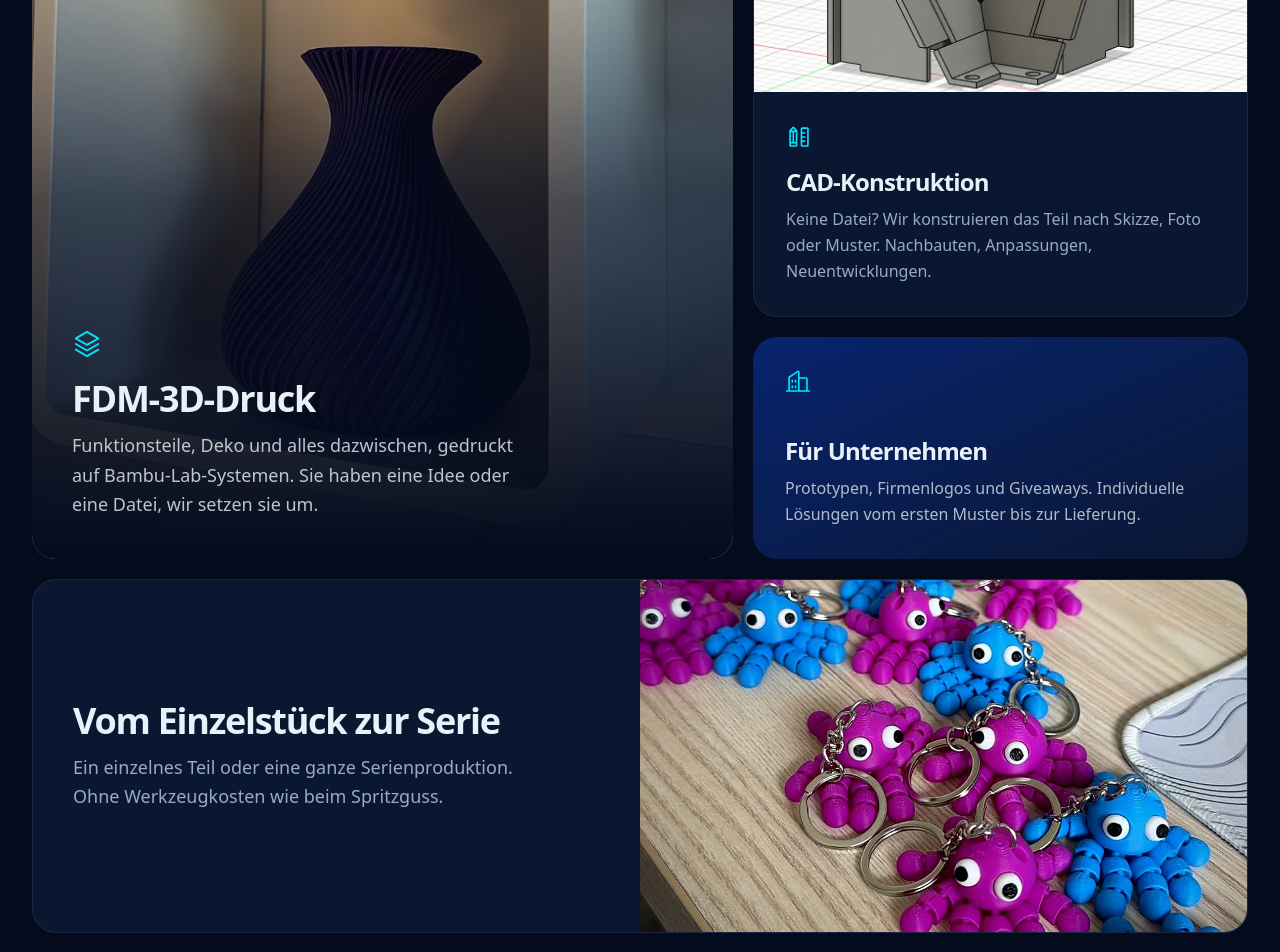
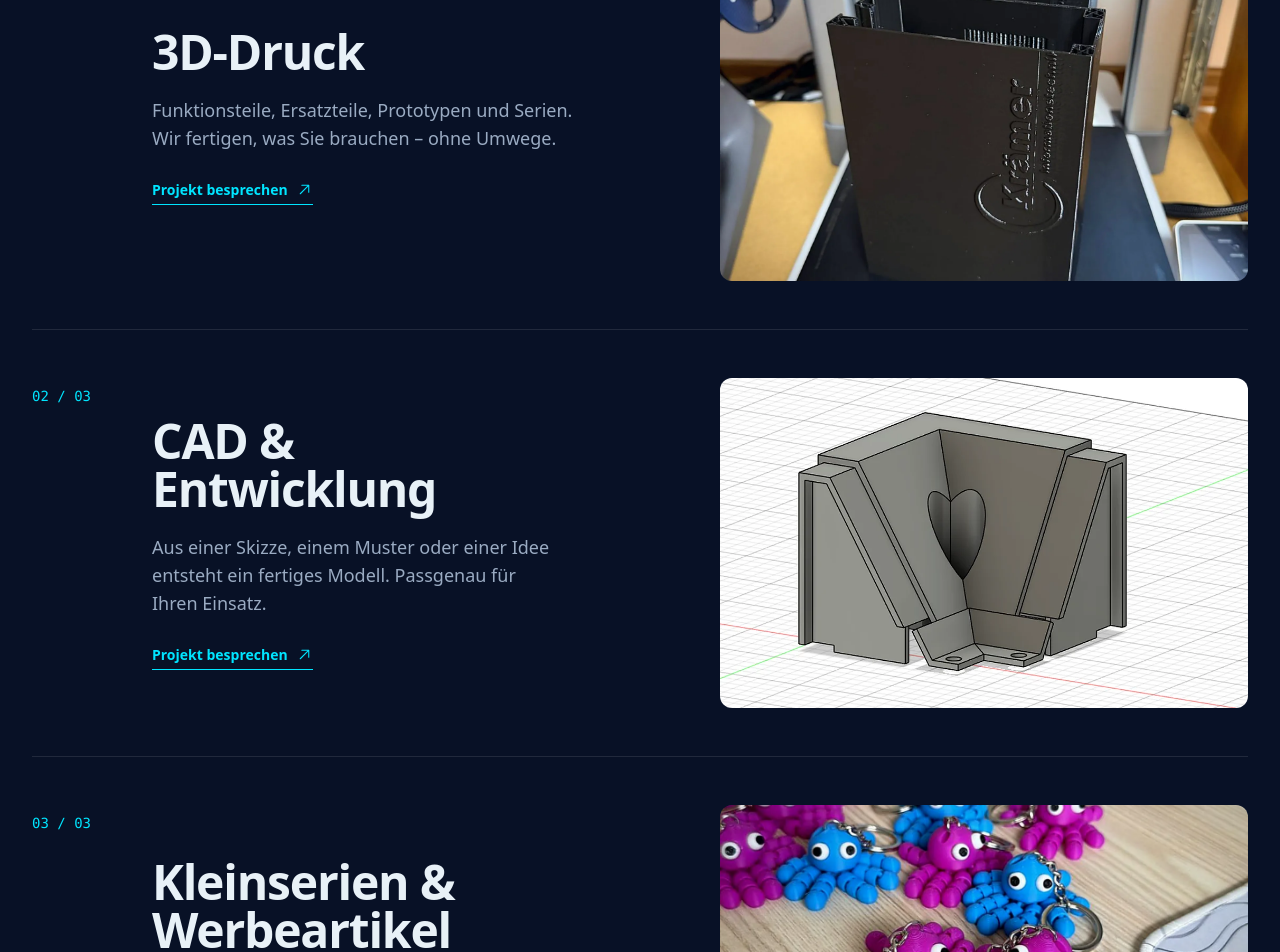
Before and after one commit to LayerInForm/LayerForm, a React (Vite) app: page / in a window 1280 px wide. Shown: the part 3280-4232 px from the top of the page. Built offline with nearby package versions, Linux system fonts and the light colour scheme.

Commit message:
redesign: replace generic service bento with editorial case-led service rows

```diff
--- a/components/CorporateServices.tsx
+++ b/components/CorporateServices.tsx
@@ -1,98 +1,43 @@
 import React from 'react';
-import { Buildings, PencilRuler, Stack } from '@phosphor-icons/react';
+import { ArrowUpRight } from '@phosphor-icons/react';
 import { Reveal } from './effects';
 
-interface CorporateServicesProps {
-  onInquiryClick: () => void;
-}
+interface CorporateServicesProps { onInquiryClick: () => void; }
 
-/** Bento mit genau vier Leistungen */
-export const CorporateServices: React.FC<CorporateServicesProps> = () => (
-  <section id="leistungen" className="relative">
+const SERVICES = [
+  { number: '01', title: '3D-Druck', description: 'Funktionsteile, Ersatzteile, Prototypen und Serien. Wir fertigen, was Sie brauchen – ohne Umwege.', image: '/projects/kraemer-gehaeuse.webp', alt: '3D-gedruckte Gehäuse in Serie' },
+  { number: '02', title: 'CAD & Entwicklung', description: 'Aus einer Skizze, einem Muster oder einer Idee entsteht ein fertiges Modell. Passgenau für Ihren Einsatz.', image: '/projects/cad-aussen.webp', alt: 'CAD-Konstruktion eines Bauteils' },
+  { number: '03', title: 'Kleinserien & Werbeartikel', description: 'Kleine Stückzahlen, personalisierte Produkte und Giveaways für Ihr Unternehmen.', image: '/projects/oktopus-anhaenger.webp', alt: '3D-gedruckte Schlüsselanhänger in Kleinserie' },
+];
+
+export const CorporateServices: React.FC<CorporateServicesProps> = ({ onInquiryClick }) => (
+  <section id="leistungen" className="relative border-y border-white/[.07] bg-[#081126]">
     <div className="mx-auto max-w-7xl px-5 py-24 md:px-8 md:py-32">
       <Reveal>
-        <h2 className="text-4xl font-semibold leading-[1.05] md:text-6xl">Was wir machen</h2>
-        <p className="mt-5 max-w-[56ch] text-lg leading-relaxed text-fg-muted">
-          Von der Idee bis zum fertigen Produkt. Mit Datei oder ohne.
-        </p>
+        <div className="flex flex-wrap items-end justify-between gap-8 border-b border-white/15 pb-10">
+          <div>
+            <p className="mb-5 text-xs font-semibold uppercase tracking-[.2em] text-cyan">Leistungen / LayerForm</p>
+            <h2 className="max-w-[12ch] text-[clamp(3rem,6vw,6rem)] font-semibold leading-[.95] tracking-[-.06em]">Von der Idee<br />zum Objekt.</h2>
+          </div>
+          <p className="max-w-[30ch] text-lg leading-relaxed text-fg-muted">Ein Ansprechpartner. Vom ersten Entwurf bis zum fertigen Bauteil.</p>
+        </div>
       </Reveal>
-
-      <div className="mt-14 grid gap-4 lg:grid-cols-12 lg:grid-rows-[auto_auto_auto] md:gap-5">
-        {/* FDM-3D-Druck: großes Bildfeld */}
-        <Reveal className="lg:col-span-7 lg:row-span-2">
-          <article className="relative flex h-full min-h-[26rem] flex-col justify-end overflow-hidden rounded-panel bg-surface p-7 md:p-10">
-            <img
-              src="/projects/spiralvase.webp"
-              alt=""
-              width={1200}
-              height={900}
-              loading="lazy"
-              className="absolute inset-0 h-full w-full object-cover"
-            />
-            <div className="absolute inset-0 bg-gradient-to-t from-bg via-bg/70 to-bg/0" aria-hidden="true" />
-            <div className="relative">
-              <Stack size={30} className="text-cyan" aria-hidden="true" />
-              <h3 className="mt-5 text-3xl font-semibold md:text-4xl">FDM-3D-Druck</h3>
-              <p className="mt-3 max-w-[44ch] text-lg leading-relaxed text-fg/80">
-                Funktionsteile, Deko und alles dazwischen, gedruckt auf Bambu-Lab-Systemen. Sie haben eine Idee oder eine Datei, wir setzen sie um.
-              </p>
-            </div>
-          </article>
-        </Reveal>
-
-        {/* CAD-Konstruktion: mit Modellansicht */}
-        <Reveal delay={0.06} className="lg:col-span-5">
-          <article className="flex h-full flex-col overflow-hidden rounded-panel border border-white/[.07] bg-surface">
-            <img
-              src="/projects/cad-aussen.webp"
-              alt="CAD-Modell eines Eckteils mit Herz-Aussparung"
-              width={1000}
-              height={750}
-              loading="lazy"
-              className="aspect-[16/8] w-full object-cover"
-            />
-            <div className="p-7 md:p-8">
-              <PencilRuler size={26} className="text-cyan" aria-hidden="true" />
-              <h3 className="mt-4 text-2xl font-semibold">CAD-Konstruktion</h3>
-              <p className="mt-2 leading-relaxed text-fg-muted">
-                Keine Datei? Wir konstruieren das Teil nach Skizze, Foto oder Muster. Nachbauten, Anpassungen, Neuentwicklungen.
-              </p>
-            </div>
-          </article>
-        </Reveal>
-
-        {/* Für Unternehmen */}
-        <Reveal delay={0.1} className="lg:col-span-5">
-          <article className="flex h-full flex-col justify-between rounded-panel bg-gradient-to-br from-deep to-surface p-7 md:p-8">
-            <Buildings size={26} className="text-cyan" aria-hidden="true" />
-            <div className="mt-10">
-              <h3 className="text-2xl font-semibold">Für Unternehmen</h3>
-              <p className="mt-2 leading-relaxed text-fg/75">
-                Prototypen, Firmenlogos und Giveaways. Individuelle Lösungen vom ersten Muster bis zur Lieferung.
-              </p>
-            </div>
-          </article>
-        </Reveal>
-
-        {/* Vom Einzelstück zur Serie: breites Feld */}
-        <Reveal delay={0.08} className="lg:col-span-12">
-          <article className="grid overflow-hidden rounded-panel border border-white/[.07] bg-surface md:grid-cols-2">
-            <div className="flex flex-col justify-center p-7 md:p-10">
-              <h3 className="text-3xl font-semibold md:text-4xl">Vom Einzelstück zur Serie</h3>
-              <p className="mt-3 max-w-[46ch] text-lg leading-relaxed text-fg-muted">
-                Ein einzelnes Teil oder eine ganze Serienproduktion. Ohne Werkzeugkosten wie beim Spritzguss.
-              </p>
-            </div>
-            <img
-              src="/projects/oktopus-anhaenger.webp"
-              alt="Serie gedruckter Oktopus-Schlüsselanhänger in Pink und Blau"
-              width={1200}
-              height={900}
-              loading="lazy"
-              className="aspect-[16/10] h-full w-full object-cover md:aspect-auto md:max-h-[22rem]"
-            />
-          </article>
-        </Reveal>
+      <div className="divide-y divide-white/10">
+        {SERVICES.map((s) => (
+          <Reveal key={s.number}>
+            <article className="group grid items-center gap-7 py-9 md:grid-cols-[5rem_minmax(0,1fr)_minmax(0,1fr)] md:gap-10 md:py-12">
+              <span className="self-start pt-2 font-mono text-sm text-cyan">{s.number} / 03</span>
+              <div>
+                <h3 className="max-w-[12ch] text-3xl font-semibold tracking-tight md:text-5xl">{s.title}</h3>
+                <p className="mt-5 max-w-[42ch] text-base leading-relaxed text-fg-muted md:text-lg">{s.description}</p>
+                <button onClick={onInquiryClick} className="mt-7 inline-flex items-center gap-2 border-b border-cyan pb-1 text-sm font-semibold text-cyan transition-colors hover:text-white">Projekt besprechen <ArrowUpRight size={17} aria-hidden="true" /></button>
+              </div>
+              <div className="relative aspect-[16/10] overflow-hidden rounded-xl bg-surface">
+                <img src={s.image} alt={s.alt} width={1200} height={750} loading="lazy" className="h-full w-full object-cover transition-transform duration-700 group-hover:scale-[1.04]" />
+              </div>
+            </article>
+          </Reveal>
+        ))}
       </div>
     </div>
   </section>
```
